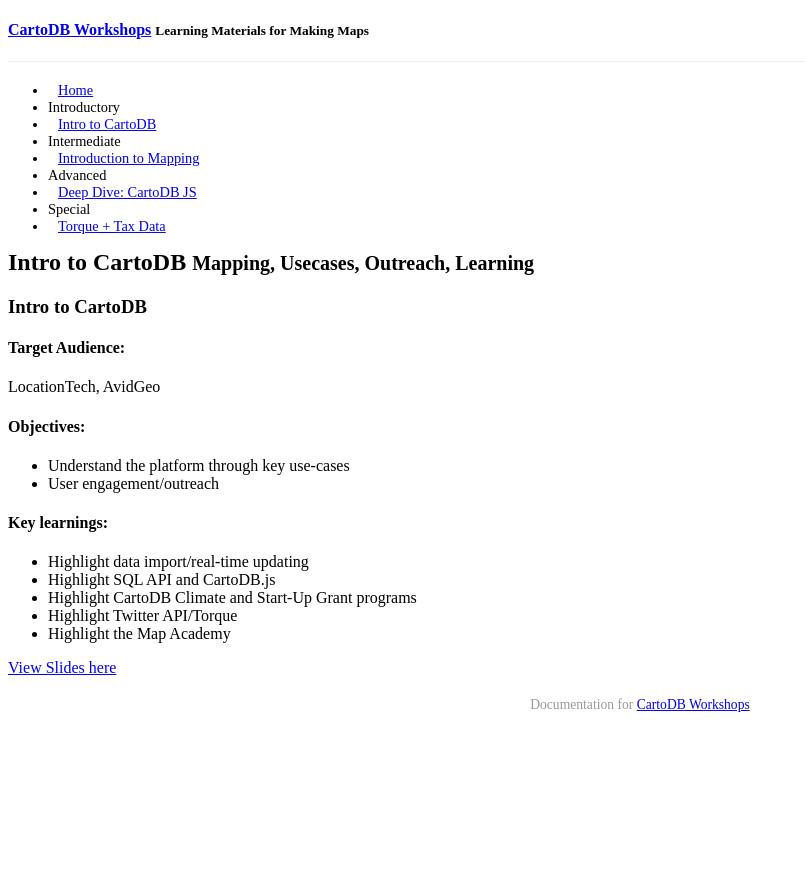
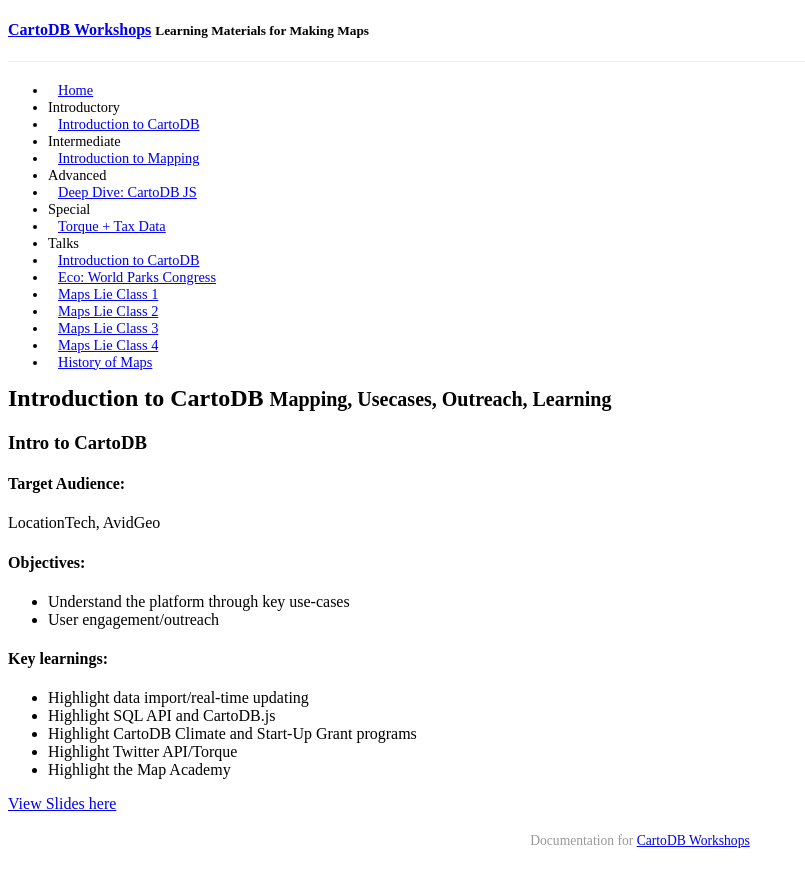
Before and after one commit to CartoDB/training, a Jekyll site: the page built from _posts/2014-12-09-intro-slides.md, in a window 1280 px wide. Shown: the top 887 px of the page, without its empty margins (0-805 px from the left). Built offline with Jekyll 4.4.1, drawn with Linux system fonts in a browser that asks for light colours; a style sheet for code colours, icons or effects is not loaded.

Commit message:
config file forgotten and two more nebulous post titles fixed

```diff
--- a/_config.yml
+++ b/_config.yml
@@ -19,7 +19,8 @@
     ['intro', 'Introductory'],
     ['inter', 'Intermediate'],
     ['adv', 'Advanced'],
-    ['sp', 'Special']
+    ['sp', 'Special'],
+    ['tlk', 'Talks']
 ]
 
 # Keep as an empty string if served up at the root. If served up at a specific
--- a/_posts/2014-11-07-wdmf.md
+++ b/_posts/2014-11-07-wdmf.md
@@ -1,6 +1,6 @@
 ---
 layout: page
-title: "Intro to CartoDB"
+title: "Introduction to CartoDB"
 subtitle: "Woodstock Digital Media Festival"
 category: intro
 date: 2014-11-07 12:00:00
--- a/_posts/2014-12-09-intro-slides.md
+++ b/_posts/2014-12-09-intro-slides.md
@@ -1,6 +1,6 @@
 ---
 layout: page
-title: "Intro to CartoDB"
+title: "Introduction to CartoDB"
 subtitle: "Mapping, Usecases, Outreach, Learning"
 category: tlk
 date: 2014-12-09 12:00:00
```
